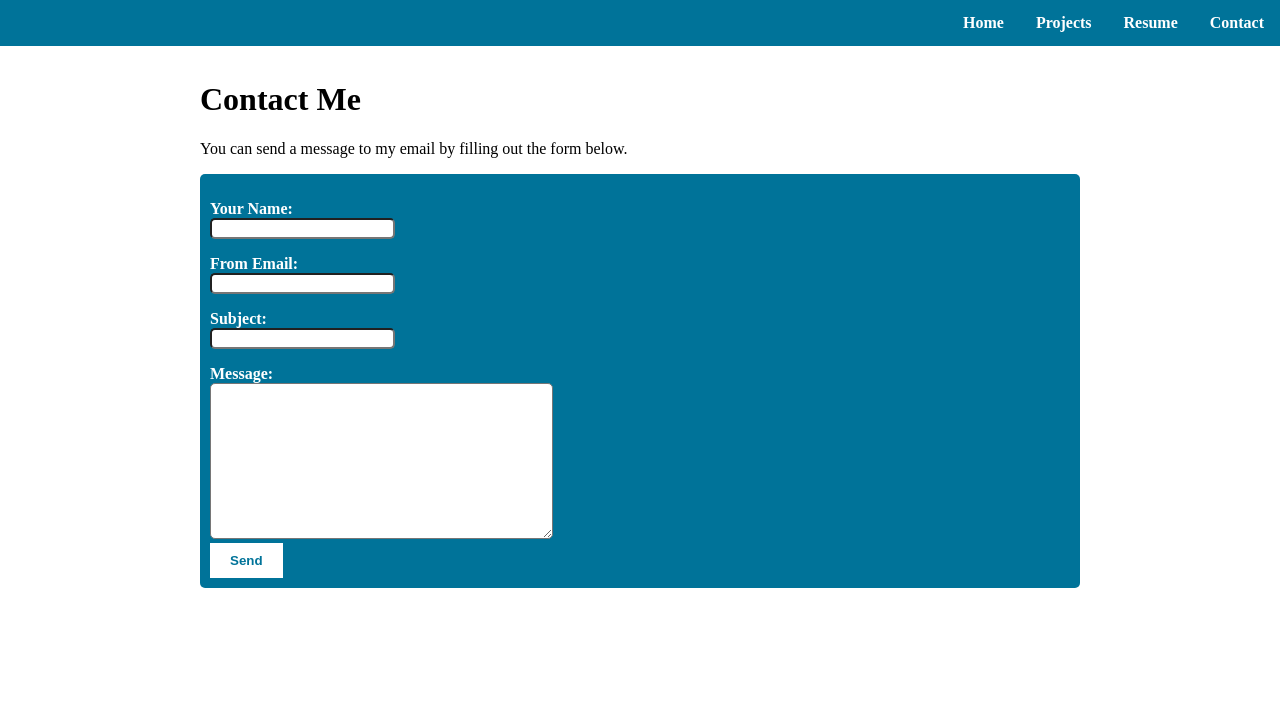
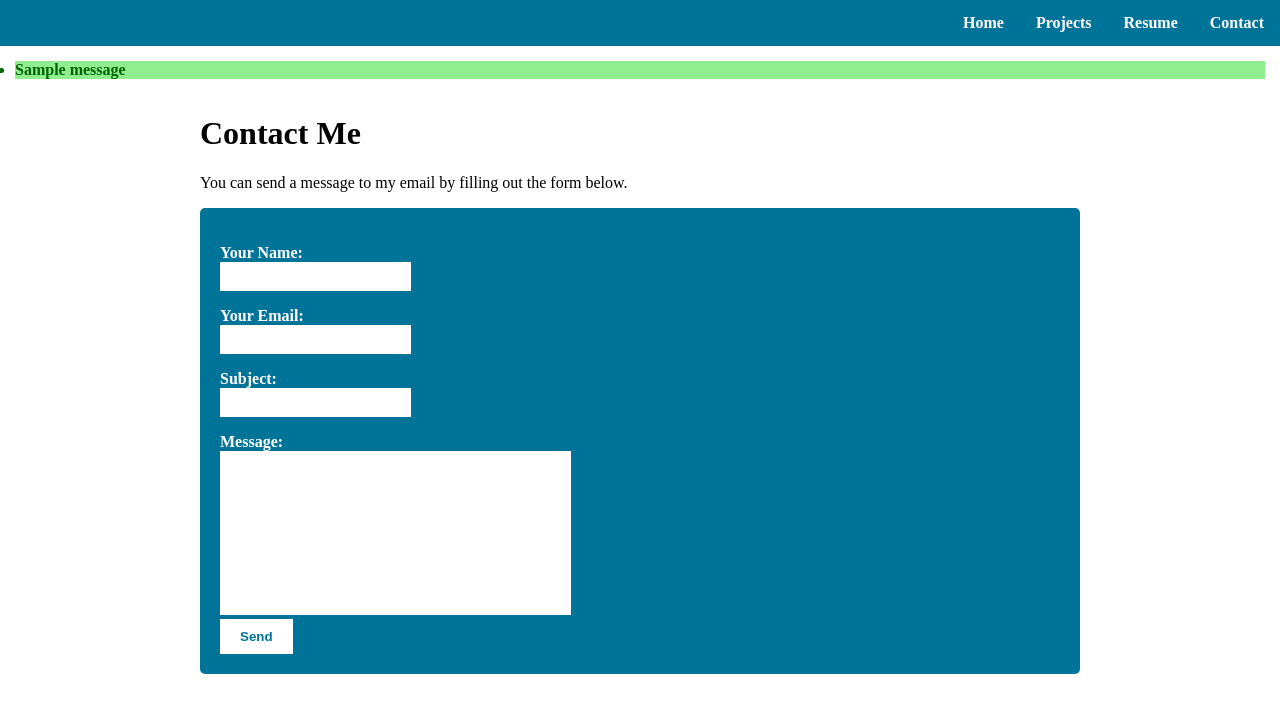
Before and after one commit to SteinW1/Portfolio-Website, a Django app: template portfoliowebsite/portfolio/templates/portfolio/contact.html in a window 1280 px wide. Shown: the top 713 px of the page. Run offline with Django 3.2, Linux system fonts and the light colour scheme; tables that the repository leaves empty hold one stand-in row (values such as "Sample post"); the template is opened without the code that fills it: values that come from a table or form of the project are taken from there, most other values are stand-ins (such as "Sample title", 1, 10 or a date in 2020); one stand-in notice (Sample message) is shown; parts of the project's set-up code (start-up, migrations or seed data) failed here and were passed over.

Commit message:
Added alert messages to contact form page

```diff
--- a/portfoliowebsite/portfolio/forms.py
+++ b/portfoliowebsite/portfolio/forms.py
@@ -1,15 +1,15 @@
 from django import forms
 
 class ContactForm(forms.Form):
-    from_name = forms.CharField(required=True, widget=forms.TextInput(
+    from_name = forms.CharField(required=True, label='Your Name:', widget=forms.TextInput(
         attrs={'class':'form-textfield'}
         ))
-    from_email = forms.EmailField(required=True, widget=forms.TextInput(
+    from_email = forms.EmailField(required=True, label='Your Email:', widget=forms.TextInput(
         attrs={'class':'form-textfield'}
         ))
-    subject = forms.CharField(required=True, widget=forms.TextInput(
+    subject = forms.CharField(required=True, label='Subject:', widget=forms.TextInput(
         attrs={'class':'form-textfield'}
         ))
-    message = forms.CharField(required=True, widget=forms.Textarea(
+    contact_message = forms.CharField(required=True, label='Message:', widget=forms.Textarea(
         attrs={'class':'form-textfield'}
         ))
--- a/portfoliowebsite/portfolio/static/portfolio/main.css
+++ b/portfoliowebsite/portfolio/static/portfolio/main.css
@@ -3,12 +3,15 @@
     --secondaryColor: #D0D0D0;
     --white: #ffffff;
     --black: #000000;
+    --successBG: #90ee90;
+    --successText: #006400;
+    --errorBG: #ff0000;
+    --errorText: #8b0000;
 }
 
 body {
     margin: 0;
     padding: 0;
-    padding-top: 60px;
 }
 
 a {
@@ -34,7 +37,6 @@ button:hover {
     padding: 0;
     overflow: hidden;
     background-color: var(--primaryColor);
-    position: fixed;
     top: 0;
     width: 100%;
 }
@@ -51,6 +53,7 @@ button:hover {
     background-color: var(--white);
     color: var(--primaryColor);
     text-decoration: none;
+    transition-duration: 0.4s;
 }
 
 .active-nav-item {
@@ -77,6 +80,7 @@ button:hover {
 
 .projects-grid-item:hover {
     border: 1px solid var(--primaryColor);
+    transition-duration: 0.4s;
 }
 
 .project-grid-item-title {
@@ -97,13 +101,20 @@ button:hover {
 }
 
 .form-input-container {
-    padding: 10px;
+    padding: 20px;
     background-color: var(--primaryColor);
     border-radius: 5px;
 }
 
 .form-textfield {
-    border-radius: 5px;
+    padding: 5px;
+    border:2px solid var(--white);
+    outline: none;
+    resize: none;
+}
+
+.form-textfield:focus {
+    border:2px solid var(--secondaryColor);
 }
 
 .form-input-label {
@@ -111,3 +122,26 @@ button:hover {
     font-weight: bold;
     margin-bottom: 0;
 }
+
+.alert_message {
+    width: auto;
+    margin: 0;
+    padding: 15px;
+    font-weight: bold;
+}
+
+.success {
+    background-color: var(--successBG);
+    color: var(--successText);
+}
+
+.error {
+    background-color: var(--errorBG);
+    color: var(--errorText);
+}
+
+.closebtn {
+    cursor: pointer;
+    float: right;
+    margin-left: 15px;
+}
--- a/portfoliowebsite/portfolio/templates/portfolio/contact.html
+++ b/portfoliowebsite/portfolio/templates/portfolio/contact.html
@@ -1,5 +1,12 @@
 {% extends "portfolio/base.html" %}
 {% block content %}
+    {% if messages %}
+        <ul class="alert_message {{ message.tags }}">
+            {% for message in messages %}
+            <li {% if message.tags %} class="{{ message.tags }}"{% endif %}>{{ message }}</li>
+            {% endfor %}
+        </ul>
+    {% endif %}
     <div class="content">
         <h1>Contact Me</h1>
         <p>You can send a message to my email by filling out the form below.</p>
@@ -7,22 +14,12 @@
             <form method="post">
                 {% csrf_token %}
                 <div class='form-input-container'>
-                    <div class='form-input-group'>
-                        <p class='form-input-label'>Your Name:</p>
-                        {{ form.from_name }}
-                    </div>
-                    <div class='form-input-group'>
-                        <p class='form-input-label'>From Email:</p>
-                        {{ form.from_email }}
-                    </div>
-                    <div class='form-input-group'>
-                        <p class='form-input-label'>Subject:</p>
-                        {{ form.subject }}
-                    </div>
-                    <div class='form-input-group'>
-                        <p class='form-input-label'>Message:</p>
-                        {{ form.message }}
-                    </div>
+                    {% for i in form %}
+                        <div class='form-input-group'>
+                            <p class='form-input-label'>{{ i.label }}</p>
+                            {{ i }}
+                        </div>
+                    {% endfor %}
                     <div class="form-action-buttons">
                         <button type="submit">Send</button>
                     </div>
```
Also changed, not shown: portfoliowebsite/portfolio/views.py (+15 -15 lines).
